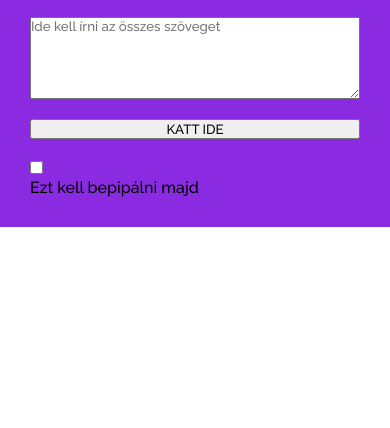
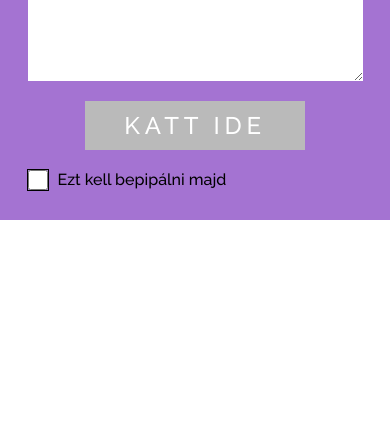
Before and after one commit to Blackblur91/practice-before-exam, a plain HTML site: page index.html in a window 390 px wide. Shown: the part 416-844 px from the top of the page. Drawn offline with Linux system fonts and the light colour scheme.

Commit message:
style css

```diff
--- a/style.css
+++ b/style.css
@@ -16,7 +16,7 @@ body {
 form {
   max-width: fit-content;
   max-height: fit-content;
-  background-color: blueviolet;
+  background-color: rgb(164, 115, 210);
 
   display: flex;
   flex-direction: column;
@@ -34,5 +34,85 @@ h1 {
   text-align: center;
   color: black;
   padding: 20px;
+}
 
+input, textarea {
+  padding: 20px;
+  border: 0;
 }
+
+form textarea {
+  min-height: 100px;
+}
+
+button {
+  width: 200px;
+
+  background-color: rgb(186, 186, 186);
+  color: rgb(255, 255, 255);
+
+  letter-spacing: 0.2em;
+  font-size: 24px;
+
+  padding: 10px;
+  text-transform: uppercase;
+
+  border: 0;
+
+  margin: 0 auto;
+}
+
+::placeholder {
+  color: rgb(77, 114, 77);
+  font-style: italic;
+  font-family: 'Raleway', sans-serif;
+}
+
+form div {
+  display: flex;
+  flex-direction: row;
+  gap: 10px;
+  color: rgb(0, 0, 0);
+}
+
+form div input {
+  width: 20px;
+  height: 20px;
+}
+
+#root > div {
+  width: 120px;
+  height: 120px;
+
+  background-color: rgb(77, 114, 77);
+  color: rgb(244, 225, 203);
+
+  font-size: 48px;
+  font-family: 'Raleway', sans-serif;
+
+  border-radius: 50%;
+
+  position: fixed;
+  bottom: 20px;
+  right: 20px;
+
+  display: flex;
+  justify-content: center;
+  align-items: center;
+}
+
+@media only screen and (max-width: 480px) {
+  h1 {
+    font-size: 24px;
+    text-align: left;
+  }
+}
+
+input[type="checkbox"] {
+  outline: 1px solid black;
+}
+
+#root > div:hover, button:hover {
+  cursor: pointer;
+  background-color: rgb(171, 91, 172);
+}
```
